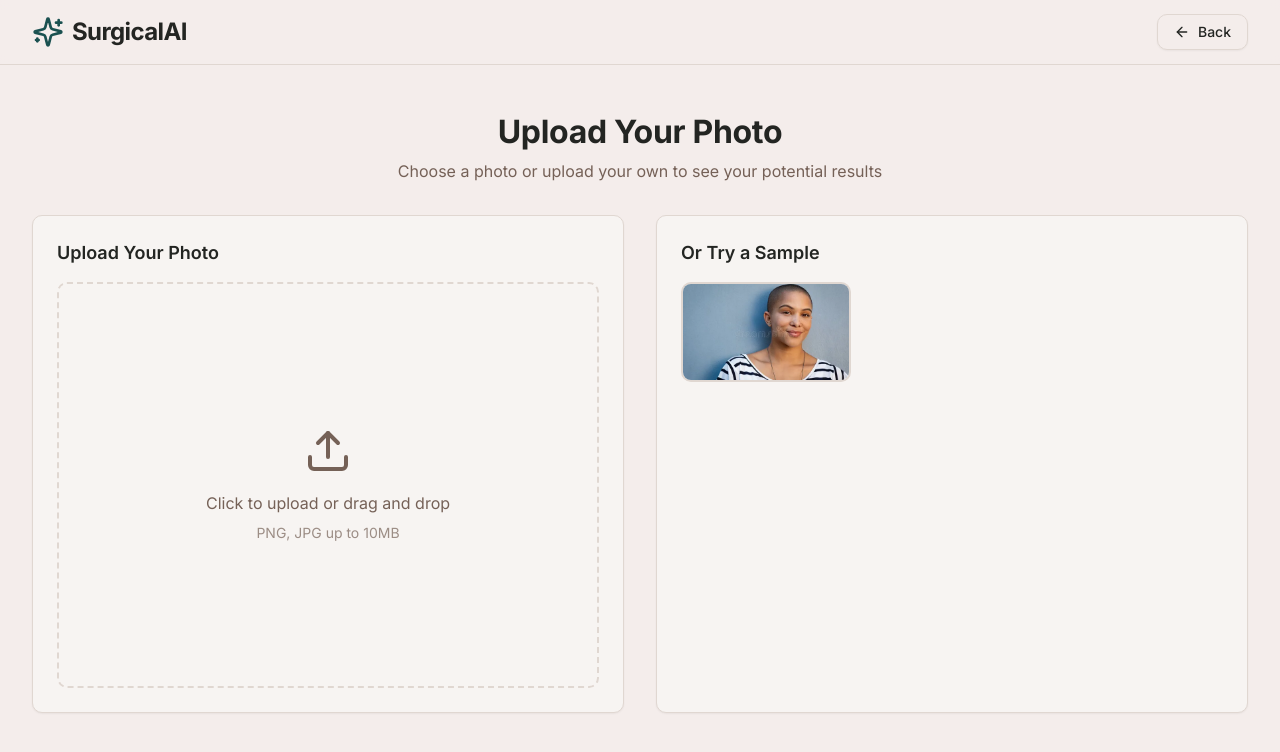
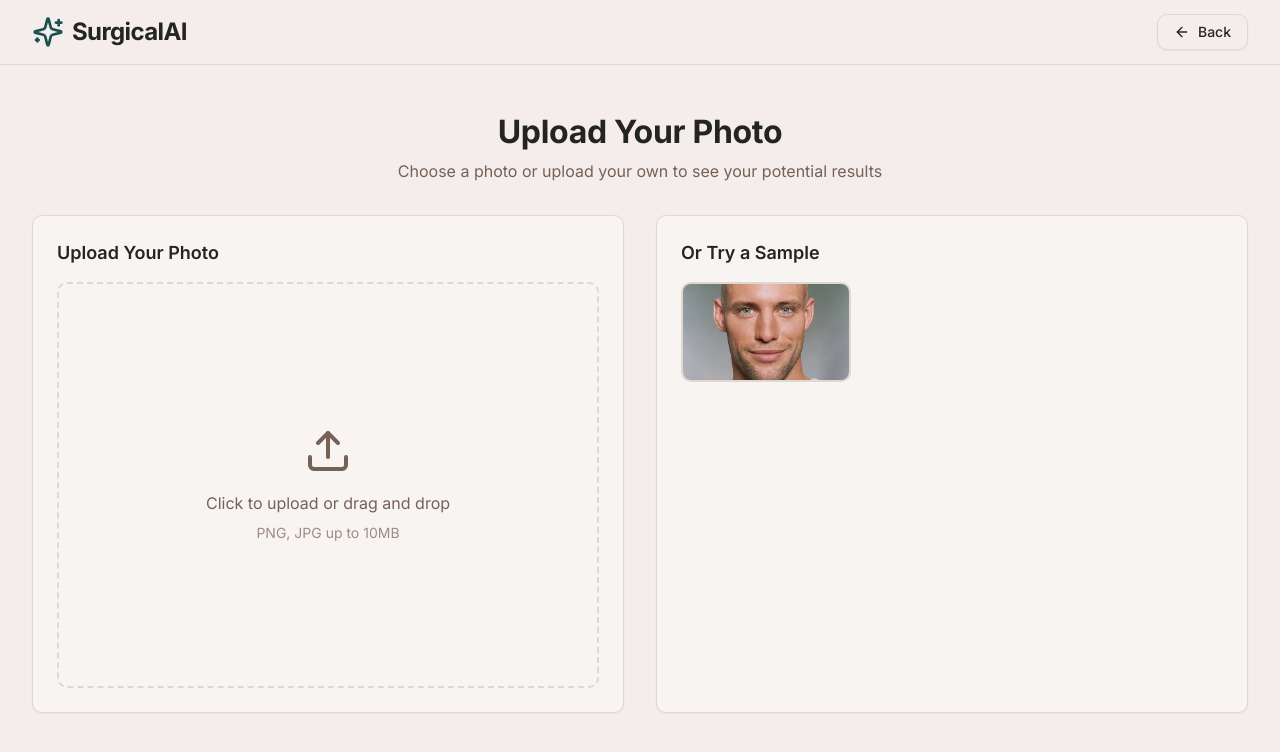
Before and after one commit to fozagtx/surgicalAI, a Next.js app: page / in a window 1280 px wide. Both pictures are taken after a click on the button "Try Now". Shown: the top 752 px of the page. Built offline with nearby package versions, Linux system fonts and the light colour scheme.

Commit message:
Use man image for sample instead of woman

```diff
--- a/components/ImageUploader.tsx
+++ b/components/ImageUploader.tsx
@@ -7,7 +7,7 @@ import { Upload, Sparkles, Loader2, ArrowLeft, Download } from "lucide-react";
 import ProgressionGrid from "./ProgressionGrid";
 
 const SAMPLE_IMAGES = [
-  "/files_1487381-1767543391582-image.png",
+  "/before.png",
 ];
 
 export default function ImageUploader() {
```
